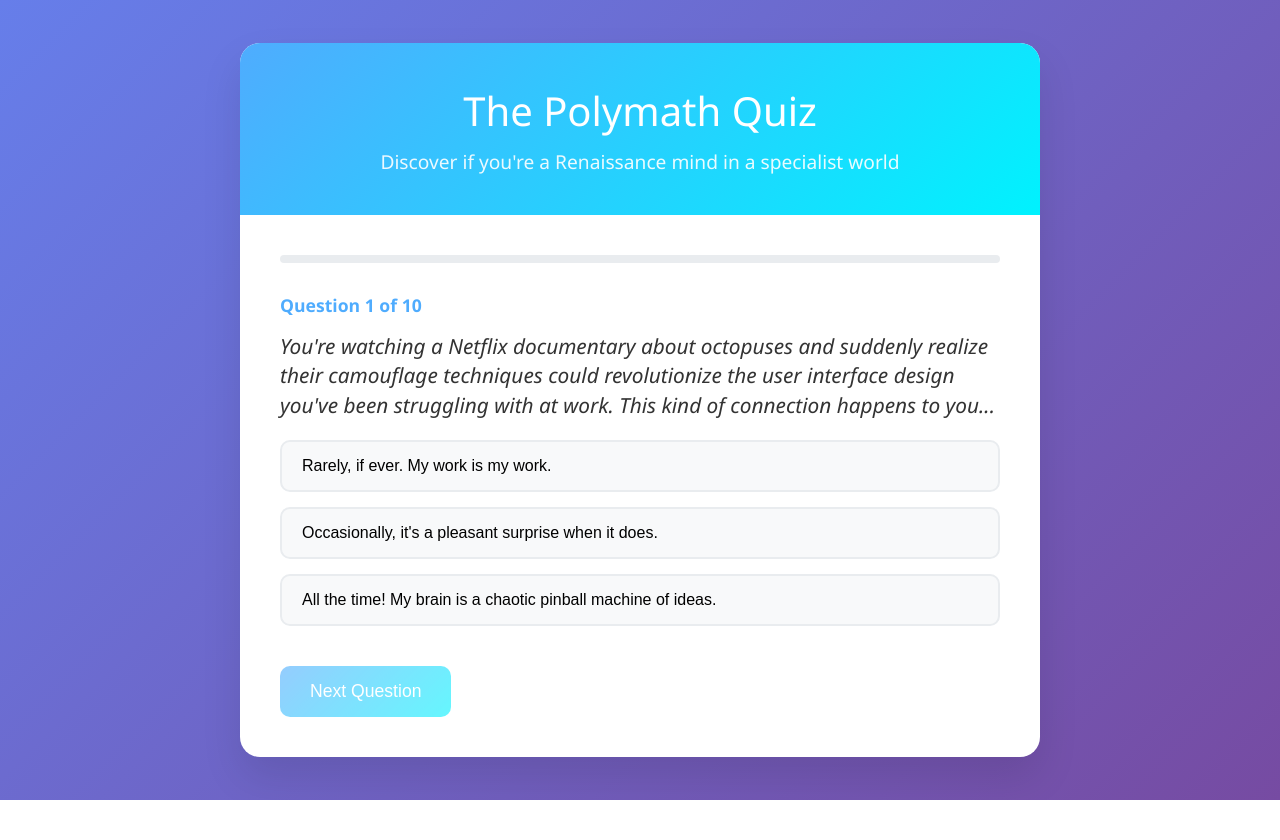
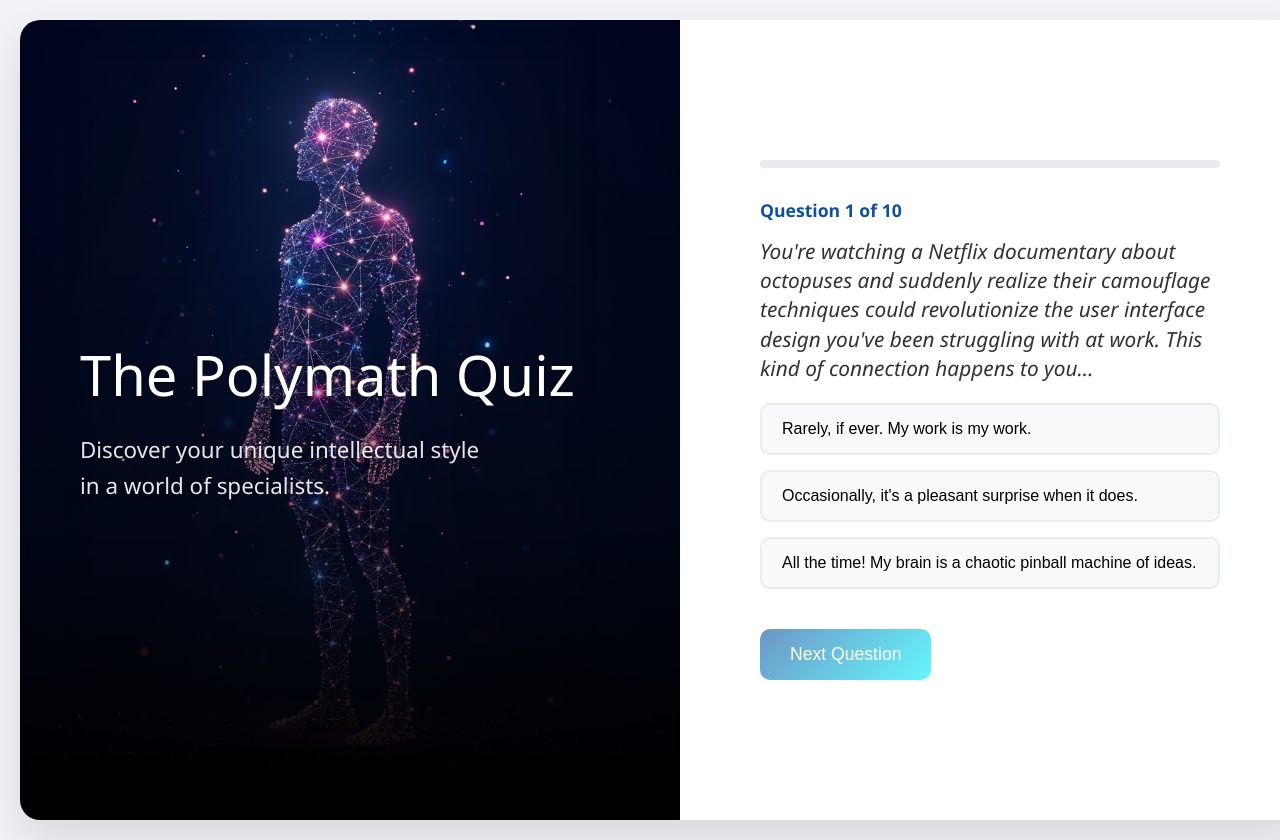
Before and after one commit to Jerlyn/polymath, a plain HTML site: page index.html in a window 1280 px wide. Both pictures are taken after a click on the button "Start the Quiz". Before the commit the page ends 800 px from the top, so only its background shows below. Drawn offline with Linux system fonts and the light colour scheme.

Commit message:
Updated images

```diff
--- a/index.html
+++ b/index.html
@@ -13,40 +13,94 @@
 
         body {
             font-family: 'Segoe UI', Tahoma, Geneva, Verdana, sans-serif;
+            min-height: 100vh;
+            background: #f0f2f5; /* A neutral background works better for this layout */
+
+        }
+        /* The main split-screen wrapper */
+        .split-screen-container {
+            display: flex;
+            width: 100%;
+            min-height: 100vh;
+            background: white;
+            box-shadow: 0 20px 40px rgba(0,0,0,0.1);
+            border-radius: 20px; /* Optional: keep the rounded look */
+            overflow: hidden; /* Important for the border-radius */
+            max-width: 1400px; /* Control the max width on large screens */
+            margin: 20px; /* Add some space around the container */
+        }
+
+        /* The Left (Intro) Pane */
+        .intro-pane {
+            flex: 1;
             background: linear-gradient(135deg, #667eea 0%, #764ba2 100%);
-            min-height: 100vh;
-            padding: 20px;
+            color: white;
+            display: flex;
+            flex-direction: column;
+            justify-content: center;
+            padding: 60px;
+            background-image: url('polymath.png');
+            background-size: cover;
+            background-blend-mode: multiply; /* Blends the gradient with the image */
+        }
+
+        .intro-content h1 {
+            font-size: 3.5em;
+            font-weight: 300;
+            margin-bottom: 20px;
+            text-shadow: 0px 1px 3px rgba(0, 0, 0, 0.25);
+        }
+
+        .intro-content p {
+            font-size: 1.4em;
+            opacity: 0.9;
+            line-height: 1.6;
+            max-width: 400px;
+            text-shadow: 0px 1px 3px rgba(0, 0, 0, 0.25);
+        }
+
+        /* The Right (Quiz) Pane */
+        .quiz-pane {
+            flex: 1;
+            padding: 40px;
             display: flex;
             align-items: center;
             justify-content: center;
+            overflow-y: auto; /* Allows scrolling if content is long */
         }
 
-        .container {
-            max-width: 800px;
-            margin: 0 auto;
-            background: white;
-            border-radius: 20px;
-            box-shadow: 0 20px 40px rgba(0,0,0,0.1);
-            overflow: hidden;
+        /* Keep your existing .quiz-content, .start-screen etc. styles */
+        /* You can remove the .header styles as .intro-pane replaces it */
+        .quiz-content {
+            width: 100%;
+            max-width: 600px;
         }
 
-        .header {
-            background: linear-gradient(135deg, #4facfe 0%, #00f2fe 100%);
-            padding: 40px;
-            text-align: center;
-            color: white;
+
+        /* --- Crucial for Mobile: Responsive Stacking --- */
+        @media (max-width: 900px) {
+            .split-screen-container {
+                flex-direction: column;
+                margin: 0;
+                border-radius: 0;
+                min-height: 100vh;
             }
 
-        .header h1 {
-            font-size: 2.5em;
-            margin-bottom: 10px;
-            font-weight: 300;
+            .intro-pane {
+                flex: 0 1 auto; /* Don't grow, just take up needed space */
+                min-height: 250px; /* Ensure it has some height */
+                text-align: center;
             }
 
-        .header p {
-            font-size: 1.2em;
-            opacity: 0.9;
+            .intro-content p {
+                margin: 0 auto;
             }
+
+            .quiz-pane {
+            padding: 30px 20px;
+            }
+        }
+
 
         .quiz-content {
             padding: 40px;
@@ -78,7 +132,7 @@
         }
 
         .question-number {
-            color: #4facfe;
+            color: #0d509e;
             font-weight: bold;
             font-size: 1.1em;
             margin-bottom: 15px;
@@ -113,14 +167,14 @@
 
         .answer:hover {
             background: #e3f2fd;
-            border-color: #4facfe;
+            border-color: #0d509e;
             transform: translateY(-2px);
         }
 
         .answer.selected {
-            background: #4facfe;
+            background: #0d509e;
             color: white;
-            border-color: #4facfe;
+            border-color: #0d509e;
             transform: translateY(-2px) scale(1.02);
             box-shadow: 0 4px 10px rgba(79, 172, 254, 0.4);
         }
@@ -136,7 +190,7 @@
 
         .progress-fill {
             height: 100%;
-            background: linear-gradient(90deg, #4facfe, #00f2fe, #4facfe);
+            background: linear-gradient(90deg, #0d509e, #00f2fe, #0d509e);
             background-size: 200% 100%;
             transition: width 0.4s ease-in-out;
             width: 0%;
@@ -149,7 +203,7 @@
         }
 
         .btn {
-            background: linear-gradient(135deg, #4facfe 0%, #00f2fe 100%);
+            background: linear-gradient(135deg, #0d509e 0%, #00f2fe 100%);
             color: white;
             border: none;
             padding: 15px 30px;
@@ -179,7 +233,7 @@
 
         .result-score {
             font-size: 3.5em;
-            color: #4facfe;
+            color: #0d509e;
             font-weight: bold;
             margin-bottom: 20px;
         }
@@ -213,11 +267,11 @@
             border-radius: 50%;
             object-fit: cover;
             margin-bottom: 15px;
-            border: 4px solid #4facfe;
+            border: 4px solid #0d509e;
         }
 
         .polymath-match h3 {
-            color: #4facfe;
+            color: #0d509e;
             margin-bottom: 10px;
             font-size: 1.5em;
         }
@@ -277,7 +331,7 @@
 
         .other-polymath-card h5 {
             font-size: 1.1em;
-            color: #4facfe;
+            color: #0d509e;
             margin-bottom: 5px;
         }
 
@@ -290,15 +344,21 @@
     </style>
 </head>
 <body>
-    <div class="container">
-        <div class="header">
+    <div class="split-screen-container">
+
+        <div class="intro-pane">
+            <div class="intro-content">
                 <h1>The Polymath Quiz</h1>
-            <p>Discover if you're a Renaissance mind in a specialist world</p>
+                <p>Discover your unique intellectual style in a world of specialists.</p>
+            </div>
         </div>
 
+        <div class="quiz-pane">
+
             <div class="quiz-content">
+
                 <div class="start-screen" id="startScreen">
-                <h2>Are You a Modern Renaissance Mind?</h2>
+                    <h2>Tired of Being Told to 'Stay in Your Lane'?</h2>
                     <p>Do you feel like you don't quite fit into a single professional box? Do you see fascinating connections where others see walls? This quiz explores whether you have the traits of a polymath—a person whose expertise spans a significant number of different subject areas.</p>
                     <p>Take 5 minutes to discover your intellectual profile and find out which famous polymath you're most like!</p>
                     <button class="btn" onclick="startQuiz()">Start the Quiz</button>
@@ -323,16 +383,12 @@
                     <div class="result-title" id="resultTitle"></div>
                     <div class="result-description" id="resultDescription"></div>
 
-            <!-- Other polymaths-->
-
                     <div class="polymath-match" id="polymathMatch"></div>
 
                     <div class="other-results" id="otherResults">
-                    <h4>Explore the Other Profiles:</h4>
-                    <div class="other-polymaths-grid" id="otherPolymathsGrid">
+                        <h4>Other intellectual styles:</h4>
+                        <div class="other-polymaths-grid" id="otherPolymathsGrid"></div>
                     </div>
-                </div>
-                <!-- // Other polymaths-->
 
                     <div class="share-buttons">
                         <button class="btn share-btn twitter" onclick="shareResult('twitter')">Share on Twitter</button>
@@ -341,6 +397,8 @@
                     </div>
 
                     <button class="btn" onclick="restartQuiz()" style="margin-top: 20px;">Take Quiz Again</button>
+                </div>
+
             </div>
             </div>
         </div>
@@ -435,21 +493,21 @@
                 description: "You are a true Renaissance Mind in a modern world. Your brain is wired to see the big picture, connecting disparate fields in ways that others simply miss. This allows you to innovate and solve problems with a unique and powerful perspective.",
                 polymath: "Leonardo da Vinci",
                 polymathDescription: "Like Leonardo da Vinci, you are driven by an insatiable curiosity that spans art, science, engineering, and more. Your strength isn't just knowing things; it's about synthesizing them into groundbreaking new ideas.",
-                polymathImage: "https://upload.wikimedia.org/wikipedia/commons/thumb/f/f7/Francesco_Melzi_-_Portrait_of_Leonardo_da_Vinci.jpg/800px-Francesco_Melzi_-_Portrait_of_Leonardo_da_Vinci.jpg"
+                polymathImage: "leo.png"
             },
             medium: { // 19-24 points
                 title: "The Adaptable Integrator",
                 description: "You possess strong polymathic tendencies and a highly adaptable mind. You thrive by bridging different worlds, translating ideas between specialists, and bringing a holistic view to complex projects. You are a vital connector and innovator.",
                 polymath: "Benjamin Franklin",
                 polymathDescription: "Like Benjamin Franklin, you're a master of applying knowledge from one field to another—be it science, politics, writing, or invention. You are practical, endlessly curious, and a natural problem-solver.",
-                polymathImage: "https://upload.wikimedia.org/wikipedia/commons/thumb/2/25/Benjamin_Franklin_by_Joseph_Duplessis_1778.jpg/800px-Benjamin_Franklin_by_Joseph_Duplessis_1778.jpg"
+                polymathImage: "franklin.png"
             },
             low: { // 14-18 points
                 title: "The Curious Specialist",
                 description: "While you likely have a core area of expertise, you are far from one-dimensional. You have a natural curiosity that leads you to explore adjacent fields, making your specialized work richer and more creative. You value both depth and breadth.",
                 polymath: "Steve Jobs",
                 polymathDescription: "Like Steve Jobs, you may be known for one thing (like technology), but your genius comes from integrating insights from other disciplines like calligraphy, design, and marketing to perfect your primary craft.",
-                polymathImage: "https://upload.wikimedia.org/wikipedia/commons/thumb/d/dc/Steve_Jobs_Headshot_2010-CROP_%28cropped_2%29.jpg/800px-Steve_Jobs_Headshot_2010-CROP_%28cropped_2%29.jpg"
+                polymathImage: "jobs.png"
 
             },
             verylow: { // 10-13 points
@@ -457,7 +515,7 @@
                 description: "You are a master of your craft. While polymaths explore the landscape, you dig the deep wells of knowledge that everyone else relies on. Your strength lies in focus, depth, and the pursuit of mastery. You build the foundation that innovators use for their breakthroughs.",
                 polymath: "Marie Curie",
                 polymathDescription: "Like Marie Curie, your power comes from a profound and dedicated focus on a specific domain. While her work had implications for both physics and chemistry, it was driven by a singular, deep passion for understanding radioactivity. Your dedicated mindset creates true expertise.",
-                polymathImage: "https://upload.wikimedia.org/wikipedia/commons/thumb/c/ce/Marie_Curie_c._1920s.jpg/800px-Marie_Curie_c._1920s.jpg"
+                polymathImage: "curie.png"
             }
         };
 
```
Also changed, not shown: curie.png (added), franklin.png (added), jobs.png (added), polymath.png (added), 1 other file. Lines whose indentation alone changed are shown as unchanged.
